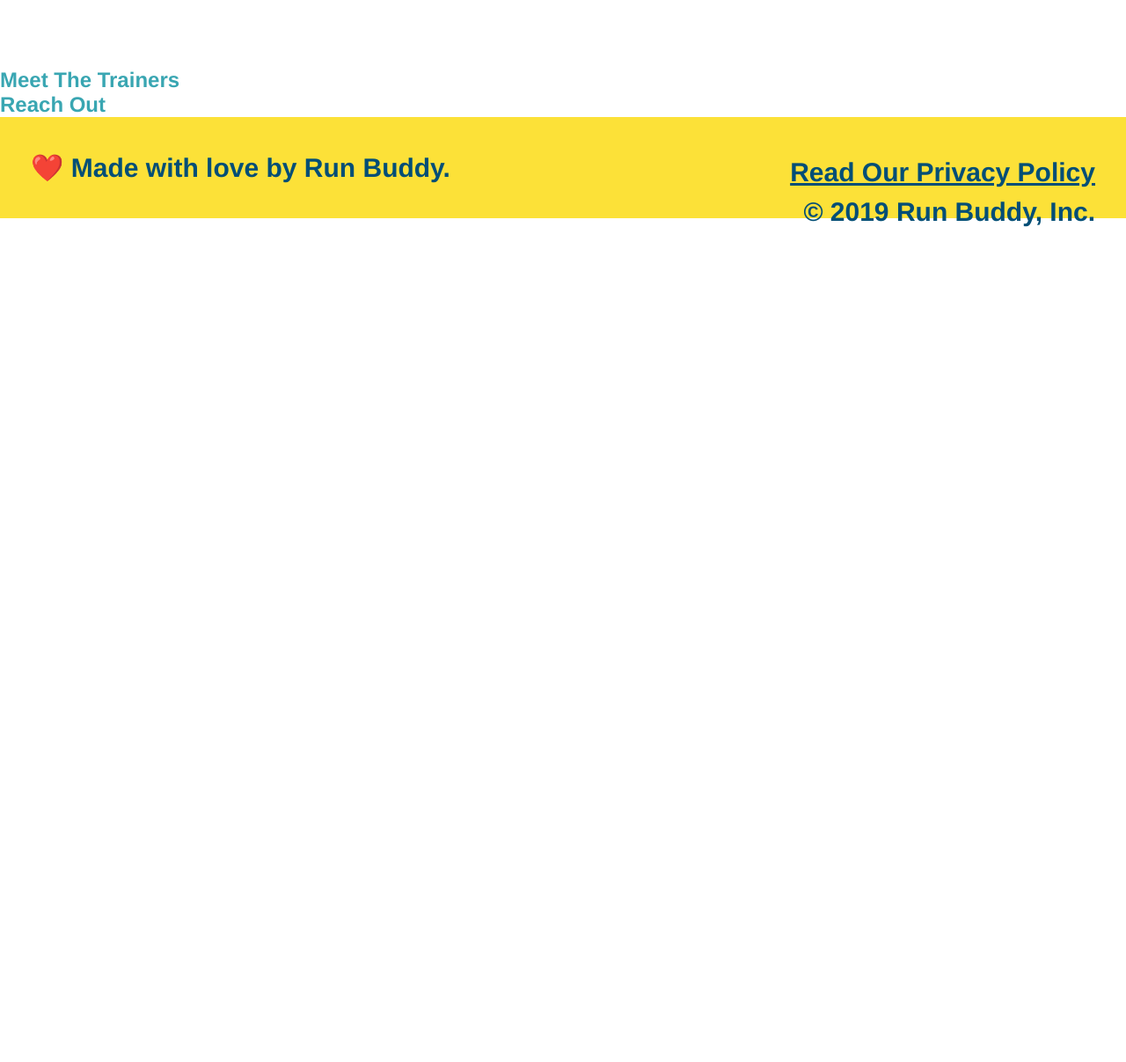
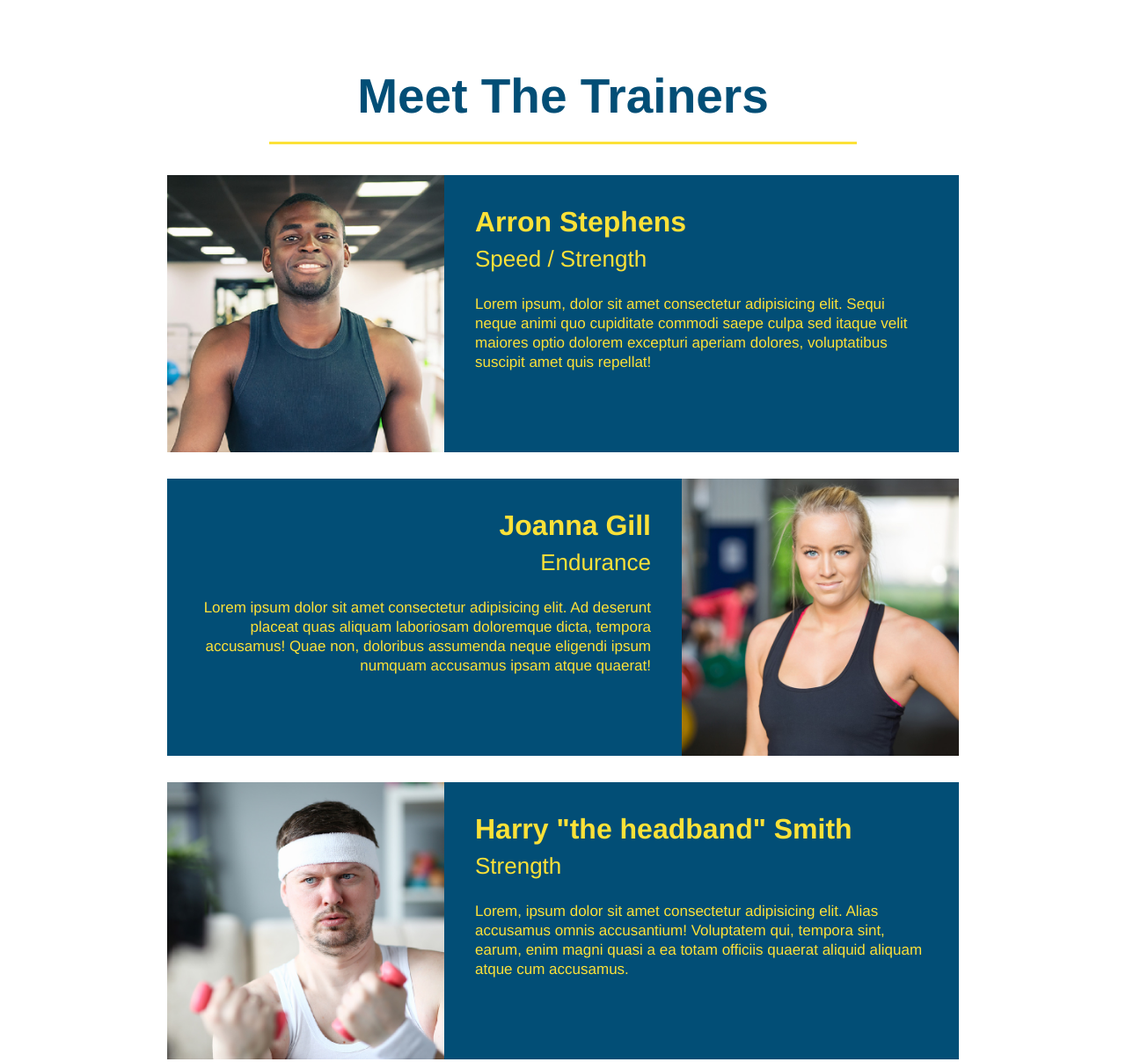
Before and after one commit to Muzan67/run-buddy, a plain HTML site: page index.html in a window 1280 px wide. Shown: the part 2480-3687 px from the top of the page at 88% size. Before the commit the page ends 2743 px from the top, so only its background shows below. Drawn offline with Linux system fonts and the light colour scheme.

Commit message:
meet the trainers

```diff
--- a/assets/css/style.css
+++ b/assets/css/style.css
@@ -205,3 +205,50 @@ footer a {
   font-size: 38px;
 }
 /* Steps Style End */
+
+.trainers {
+  text-align: center;
+}
+
+.trainer {
+  width: 900px;
+  margin: 0 auto 30px auto;
+  background: #024e76;
+  color: #fce138;
+  overflow: auto;
+}
+
+.trainer img {
+  width: 35%;
+  float: left;
+}
+
+.trainer-bio {
+  padding: 35px;
+  float: left;
+  width: 65%;
+}
+
+.trainer-bio h3 {
+  font-size: 32px;
+  margin-bottom: 8px;
+}
+
+.trainer-bio h4 {
+  font-weight: lighter;
+  font-size: 26px;
+  margin-bottom: 25px;
+}
+
+.trainer-bio p {
+  font-size: 17px;
+  line-height: 1.3;
+}
+
+.text-left {
+  text-align: left;
+}
+
+.text-right {
+  text-align: right;
+}
--- a/index.html
+++ b/index.html
@@ -131,8 +131,60 @@
     </section>
 
     <!-- "meet the trainers" section-->
-    <section>
-      <h2>Meet The Trainers</h2>
+    <section id="your-trainers" class="trainers">
+      <h2 class="section-title primary-border">Meet The Trainers</h2>
+      <article class="trainer">
+        <img
+          src="./assets/images/trainer-1.jpg"
+          alt="Arron Stephens in his workout clothes, ready to pump iron"
+        />
+        <div class="trainer-bio text-left">
+          <h3>Arron Stephens</h3>
+          <h4>Speed / Strength</h4>
+          <p>
+            Lorem ipsum, dolor sit amet consectetur adipisicing elit. Sequi
+            neque animi quo cupiditate commodi saepe culpa sed itaque velit
+            maiores optio dolorem excepturi aperiam dolores, voluptatibus
+            suscipit amet quis repellat!
+          </p>
+        </div>
+      </article>
+
+      <!-- second trainer bio -->
+      <article class="trainer">
+        <div class="trainer-bio text-right">
+          <h3>Joanna Gill</h3>
+          <h4>Endurance</h4>
+          <p>
+            Lorem ipsum dolor sit amet consectetur adipisicing elit. Ad deserunt
+            placeat quas aliquam laboriosam doloremque dicta, tempora accusamus!
+            Quae non, doloribus assumenda neque eligendi ipsum numquam accusamus
+            ipsam atque quaerat!
+          </p>
+        </div>
+        <img
+          src="./assets/images/trainer-2.jpg"
+          alt="Joanna Gill cooling off after a workout"
+        />
+      </article>
+
+      <!-- third trainer bio -->
+      <article class="trainer">
+        <img
+          src="./assets/images/trainer-3.jpg"
+          alt="Harry Smith wearing a headband and lifting comically small pink weights"
+        />
+        <div class="trainer-bio text-left">
+          <h3>Harry "the headband" Smith</h3>
+          <h4>Strength</h4>
+          <p>
+            Lorem, ipsum dolor sit amet consectetur adipisicing elit. Alias
+            accusamus omnis accusantium! Voluptatem qui, tempora sint, earum,
+            enim magni quasi a ea totam officiis quaerat aliquid aliquam atque
+            cum accusamus.
+          </p>
+        </div>
+      </article>
     </section>
 
     <!-- "reach out" section -->
```
Also changed, not shown: assets/images/trainer-1.jpg (added), assets/images/trainer-2.jpg (added), assets/images/trainer-3.jpg (added).
